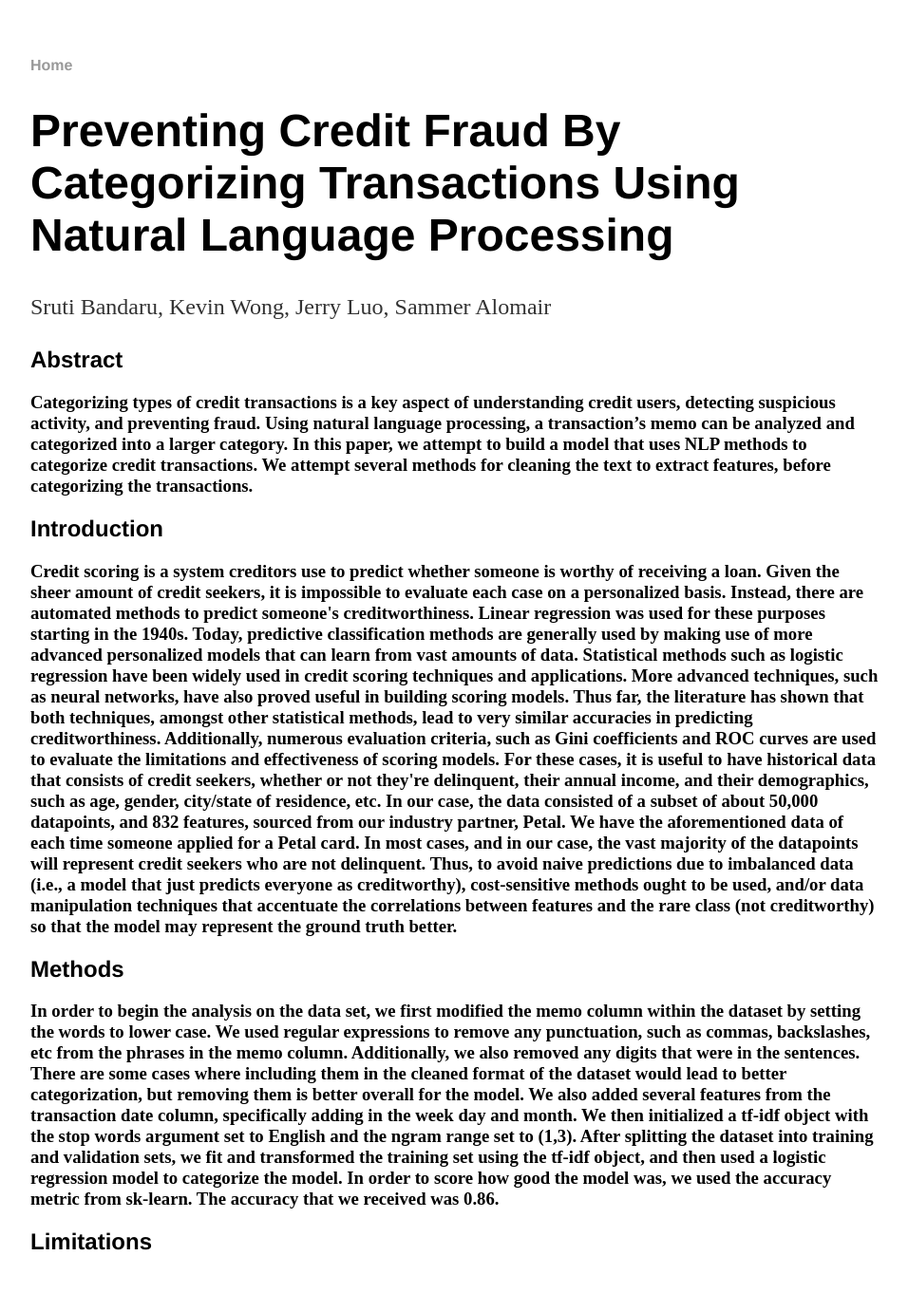
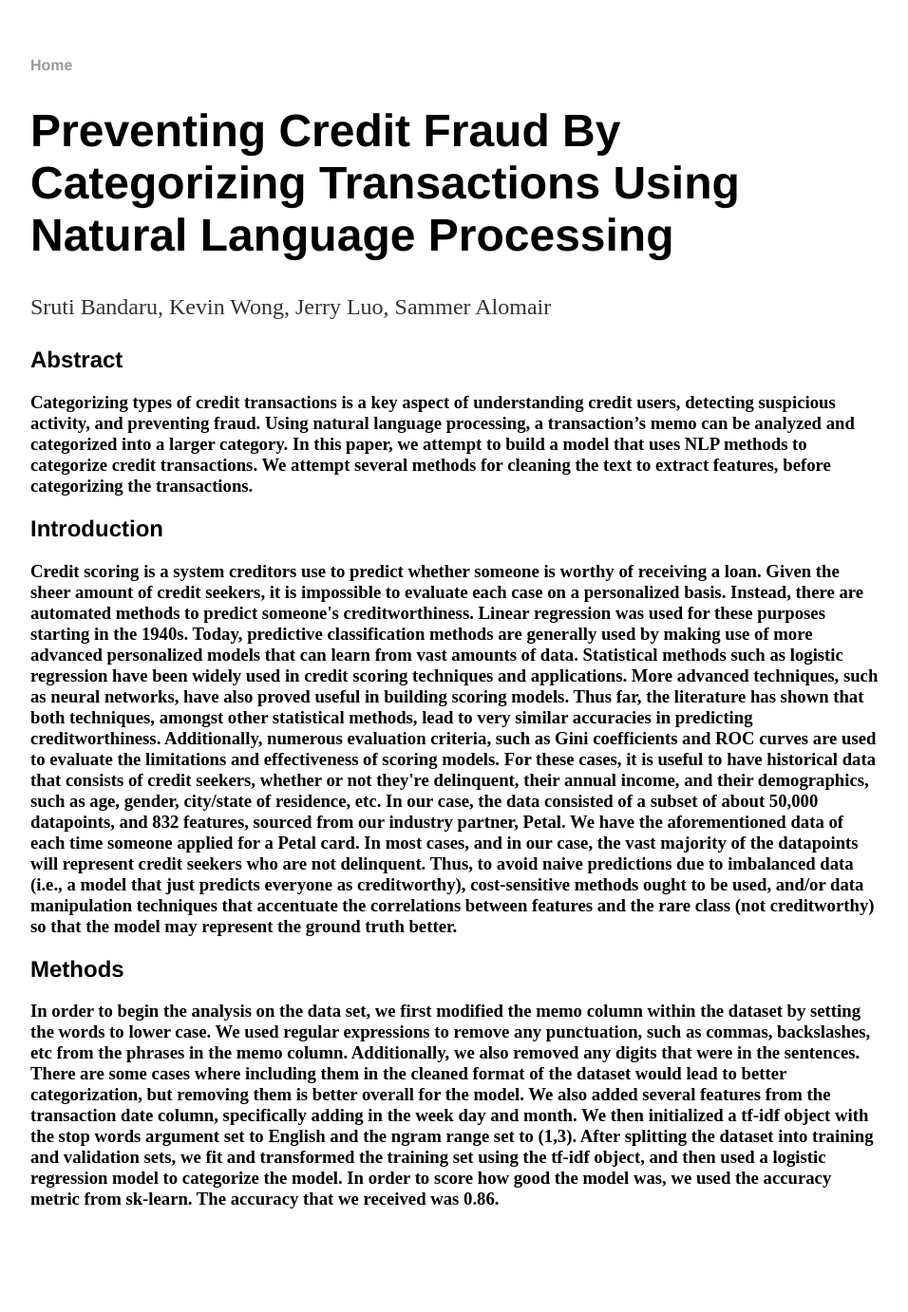
Before and after one commit to kkw002/kkw002.github.io, a Jekyll site: the page built from index.html, in a window 1280 px wide. Shown: the whole page at 95% size, without its empty margins (160-1116 px from the left). Built offline with Jekyll 4.4.1, drawn with Linux system fonts in a browser that asks for light colours; after the commit the page ends 1334 px from its top, so only the background shows below that.

Commit message:
Update default.html

```diff
--- a/_layouts/default.html
+++ b/_layouts/default.html
@@ -32,8 +32,5 @@
 			<h2>Methods</h2>
 			<h3>In order to begin the analysis on the data set, we first modified the memo column within the dataset by setting the words to lower case. We used regular expressions to remove any punctuation, such as commas, backslashes, etc from the phrases in the memo column. Additionally, we also removed any digits that were in the sentences. There are some cases where including them in the cleaned format of the dataset would lead to better categorization, but removing them is better overall for the model. We also added several features from the transaction date column, specifically adding in the week day and month. We then initialized a tf-idf object with the stop words argument set to English and the ngram range set to (1,3).  After splitting the dataset into training and validation sets, we fit and transformed the training set using the tf-idf object, and then used a logistic regression model to categorize the model. In order to score how good the model was, we used the accuracy metric from sk-learn. The accuracy that we received was 0.86. </h3>
 		</div>
-		<div class="limitations">
-			<h2>Limitations</h2>
-		</div>
 	</body>
 </html>
```
